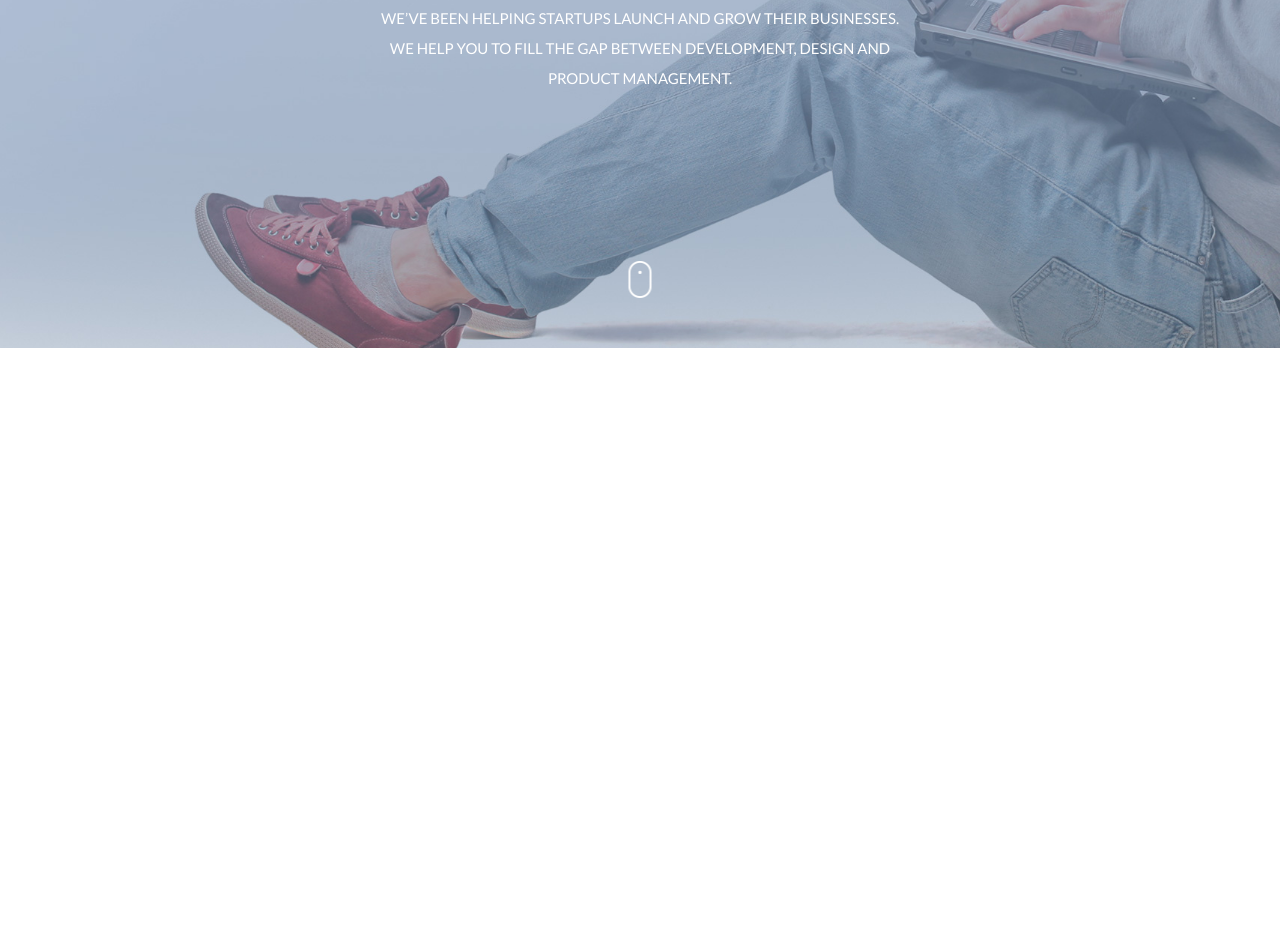
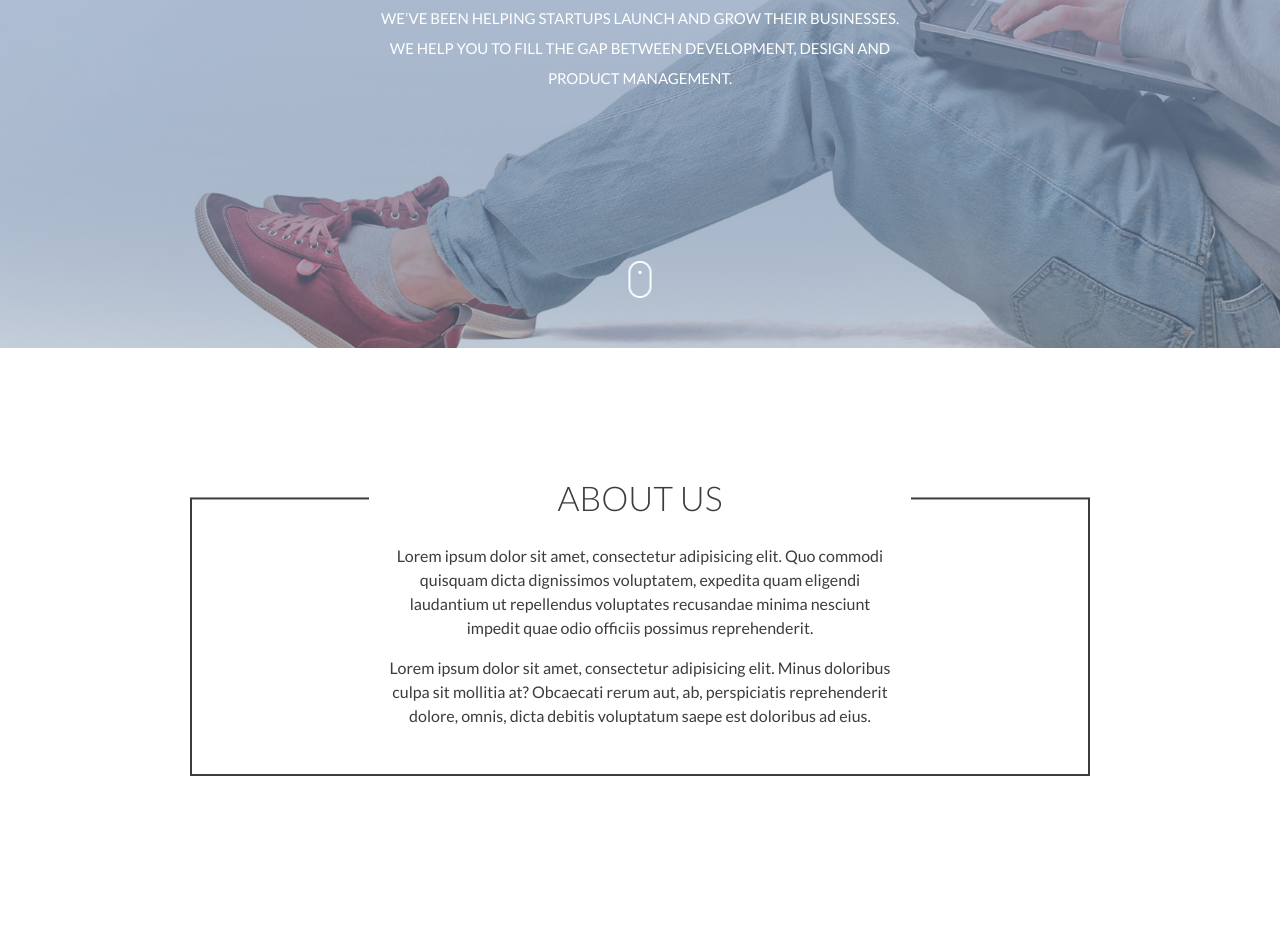
Before and after one commit to Coder801/PhpAcademyWorkshop, a website: page PortfolioLanding/index.html in a window 1280 px wide. Shown: the part 452-1378 px from the top of the page. Before the commit the page ends 800 px from the top, so only its background shows below. Drawn offline with Linux system fonts and the light colour scheme.

Commit message:
update workshop project

```diff
--- a/PortfolioLanding/gulpfile.js
+++ b/PortfolioLanding/gulpfile.js
@@ -9,7 +9,7 @@ gulp.task('server', ['sass'], function() {
     browserSync.init({
         server: "."
     });
-    gulp.watch("./src/scss/*.scss", ['sass']);
+    gulp.watch(["./src/scss/*.scss", "./src/scss/**/*.scss"], ['sass']);
     gulp.watch('./src/img/*', ['img']);
     gulp.watch("*.html").on('change', browserSync.reload);
 });
--- a/PortfolioLanding/index.html
+++ b/PortfolioLanding/index.html
@@ -18,6 +18,14 @@
     <img class="scroll-down" src="./dist/img/scroll-down__icon.png" alt="">
   </header>
 
+  <section class="about">
+    <article class="content-box">
+      <h2 class="content-box__title">About Us</h2>
+      <p class="content-box__text">Lorem ipsum dolor sit amet, consectetur adipisicing elit. Quo commodi quisquam dicta dignissimos voluptatem, expedita quam eligendi laudantium ut repellendus voluptates recusandae minima nesciunt impedit quae odio officiis possimus reprehenderit.</p>
+      <p class="content-box__text">Lorem ipsum dolor sit amet, consectetur adipisicing elit. Minus doloribus culpa sit mollitia at? Obcaecati rerum aut, ab, perspiciatis reprehenderit dolore, omnis, dicta debitis voluptatum saepe est doloribus ad eius.</p>
+    </article>
+  </section>
+
 </body>
 
 </html>
--- a/PortfolioLanding/src/scss/_variables.scss
+++ b/PortfolioLanding/src/scss/base/_variables.scss
@@ -1,2 +1,6 @@
+// Colors
 $primaryColor: white;
+$secondaryColor: #3c3c3c;
+
+// Fonts
 $primaryFont: 'Lato', sans-serif;
--- /dev/null
+++ b/PortfolioLanding/src/scss/blocks/_content-box.scss
@@ -0,0 +1,54 @@
+.content-box {
+  $borderSize: 2px;
+
+  position: relative;
+  box-sizing: border-box;
+  margin: 0 auto;
+  padding-top: 30px;
+  padding-right: 15%;
+  padding-bottom: 30px;
+  padding-left: 15%;
+  max-width: 900px;
+  border: $borderSize solid $secondaryColor;
+  border-top: none;
+
+  &__title {
+    position: absolute;
+    top: 0;
+    left: 0;
+    margin: 0;
+    width: 100%;
+    color: $secondaryColor;
+    text-align: center;
+    text-transform: uppercase;
+    font-weight: 300;
+    font-size: 34px;
+    font-family: $primaryFont;
+    transform: translateY(-50%);
+
+    &:before, &:after {
+      position: absolute;
+      top: 50%;
+      width: 20%;
+      height: $borderSize;
+      background-color: $secondaryColor;
+      content: '';
+      transform: translateY(-50%);
+    }
+    &:before {
+      left: -($borderSize);
+    }
+    &:after {
+      right: -($borderSize);
+    }
+  }
+
+  &__text {
+    color: $secondaryColor;
+    text-align: center;
+    font-size: 16px;
+    font-family: $primaryFont;
+    line-height: 24px;
+  }
+
+}
--- /dev/null
+++ b/PortfolioLanding/src/scss/layout/_about.scss
@@ -0,0 +1,7 @@
+.about {
+  display: flex;
+  align-items: center;
+  justify-content: center;
+  padding-top: 150px;
+  padding-bottom: 150px;
+}
--- a/PortfolioLanding/src/scss/style.scss
+++ b/PortfolioLanding/src/scss/style.scss
@@ -1,6 +1,9 @@
 // Base
 @import "normalize";
-@import "variables";
+@import "./base/variables";
 
-// Blocks
-@import "header"
+// Layout
+@import "./layout/header";
+@import "./layout/about";
+
+@import "./blocks/content-box";
```
Also changed, not shown: PortfolioLanding/README.md, PortfolioLanding/dist/css/style.css, PortfolioLanding/src/scss/layout/_header.scss (renamed from PortfolioLanding/src/scss/_header.scss).
